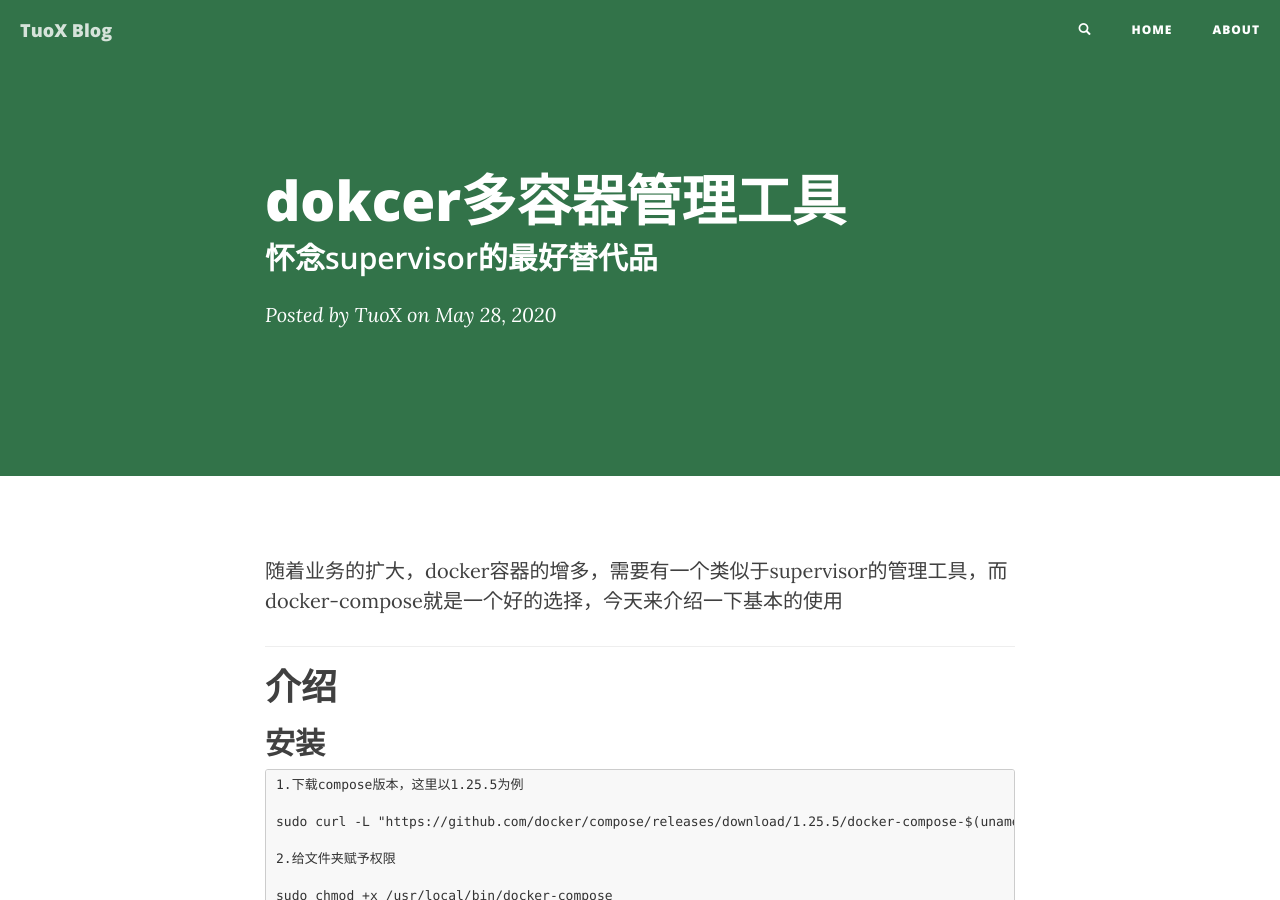
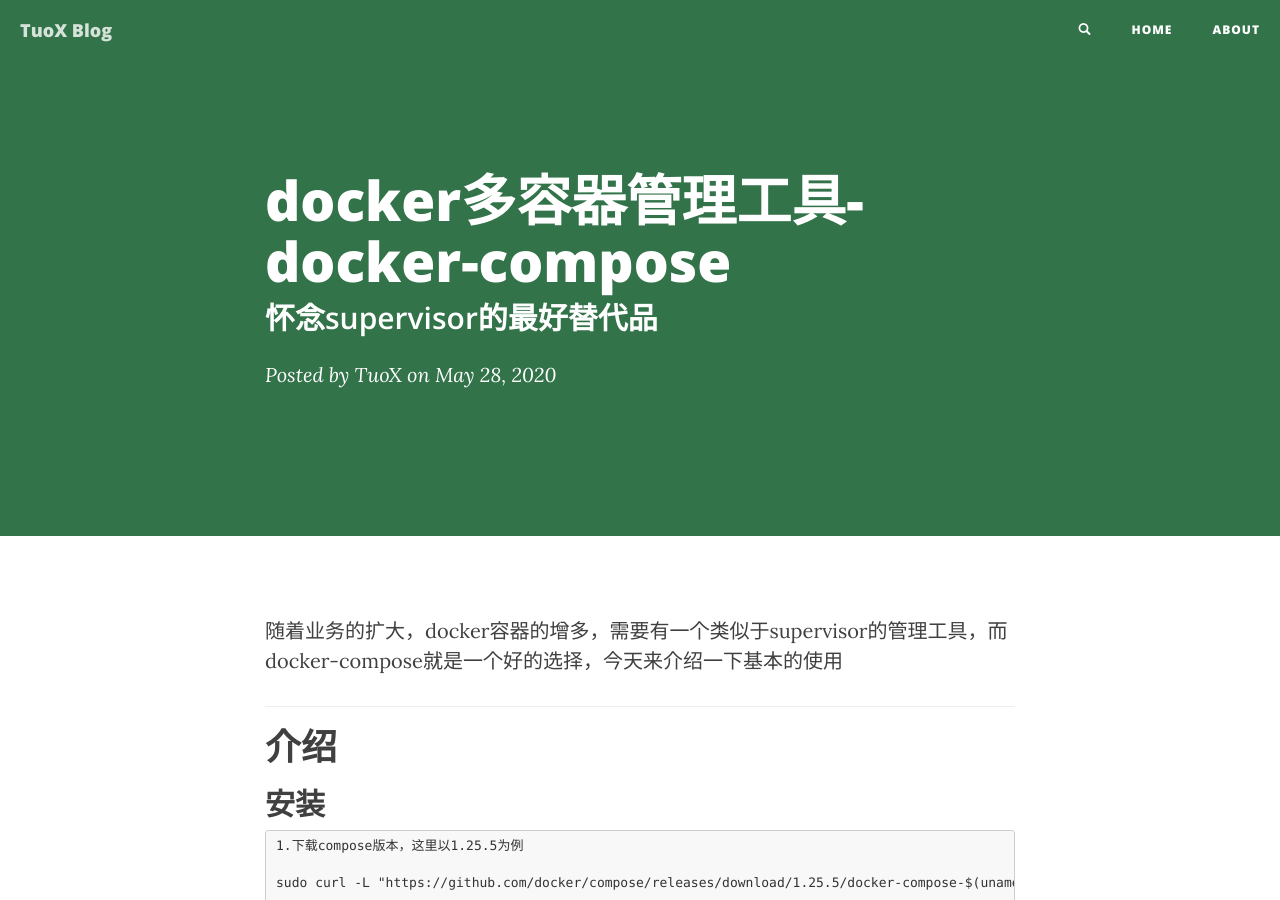
Before and after one commit to linzhiming0826/linzhiming0826.github.io, a Jekyll site: the page built from _posts/2020-05-28-docker-compose.markdown, in a window 1280 px wide and 900 px high. Built offline with Jekyll 4.4.1, drawn with Linux system fonts in a browser that asks for light colours; nearby versions of some CDN libraries; comment, search, counter and statistics services are not loaded.

Commit message:
add docker-compose

```diff
--- a/_posts/2020-05-28-docker-compose.markdown
+++ b/_posts/2020-05-28-docker-compose.markdown
@@ -1,6 +1,6 @@
 ---
 layout:     post
-title:      "dokcer多容器管理工具"
+title:      "docker多容器管理工具-docker-compose"
 subtitle:   "怀念supervisor的最好替代品"
 date:       "2020-05-28"
 author:     "TuoX"
```
